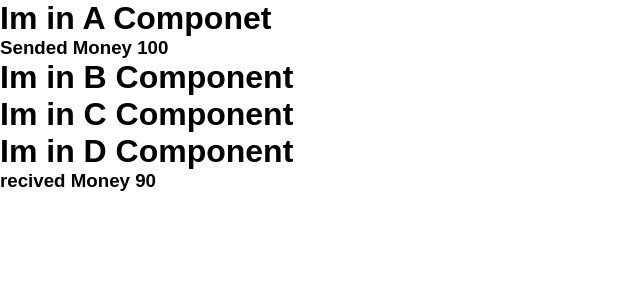
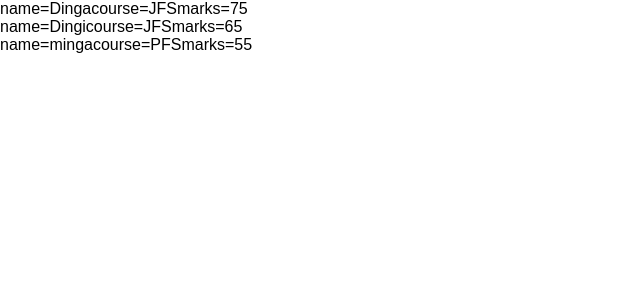
Before and after one commit to manojkumar1730/React-Class, a React (Vite) app: page / in a window 1280 px wide. Shown: the top 300 px of the page, without its empty margins (0-640 px from the left). Built offline with nearby package versions, Linux system fonts and the light colour scheme.

Commit message:
Simple Project On Props Drilling

```diff
--- a/src/App.jsx
+++ b/src/App.jsx
@@ -9,6 +9,7 @@ import StudentsList from "./Components/Students/StudentsList"
 import Parent from "./Components/Props/Parent"
 import AllStudent from "./Components/PropsStudent/AllStudent"
 import Acom from "./Components/PropsDrilling/Acom"
+import Trainer from "./Components/PropsDrillingProject/Trainer"
 
 
 
@@ -31,7 +32,8 @@ const App = () => {
       {/* <StudentsList/> */}
       {/* <Parent/> */}
       {/* <AllStudent/> */}
-      <Acom />
+      {/* <Acom/> */}
+      <Trainer/>
     </React.Fragment>
   )
 }
--- /dev/null
+++ b/src/Components/PropsDrillingProject/Trainer.jsx
@@ -0,0 +1,25 @@
+import React from 'react'
+
+const Trainer = () => {
+    let proprityStudent = [
+        { name: "Dinga", course: "JFS", marks: 75 },
+        { name: "Dingi", course: "JFS", marks: 65 },
+        { name: "minga", course: "PFS", marks: 55 }
+    ]
+    return (
+        <>
+            <ul>
+                {
+                    proprityStudent.map((student) => {
+                        let { name, course, marks } = student;
+                        return(
+                            <li>name={name}course={course}marks={marks}</li>
+                        )
+                    })
+                }
+            </ul>
+        </>
+    )
+}
+
+export default Trainer
```
